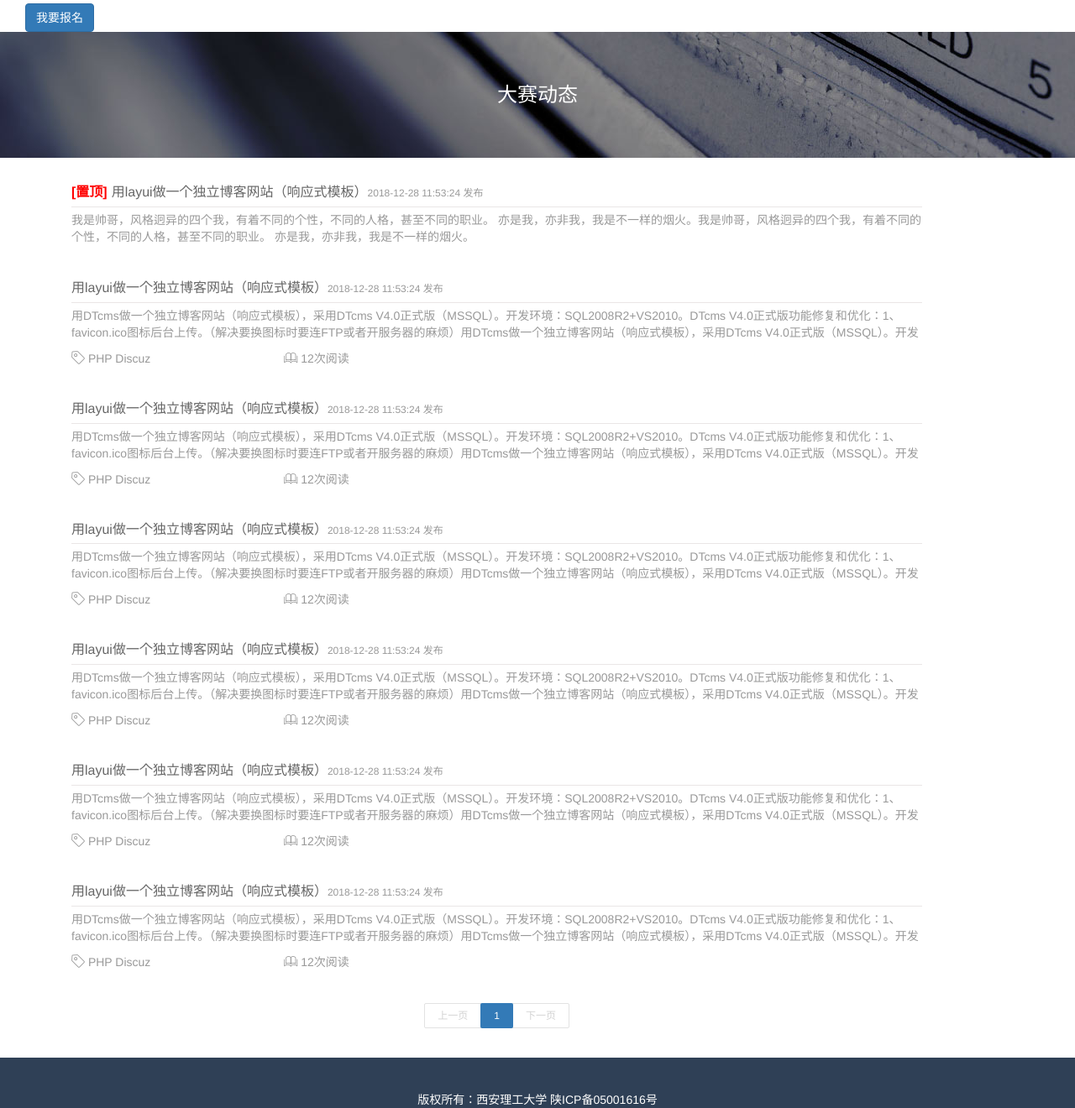
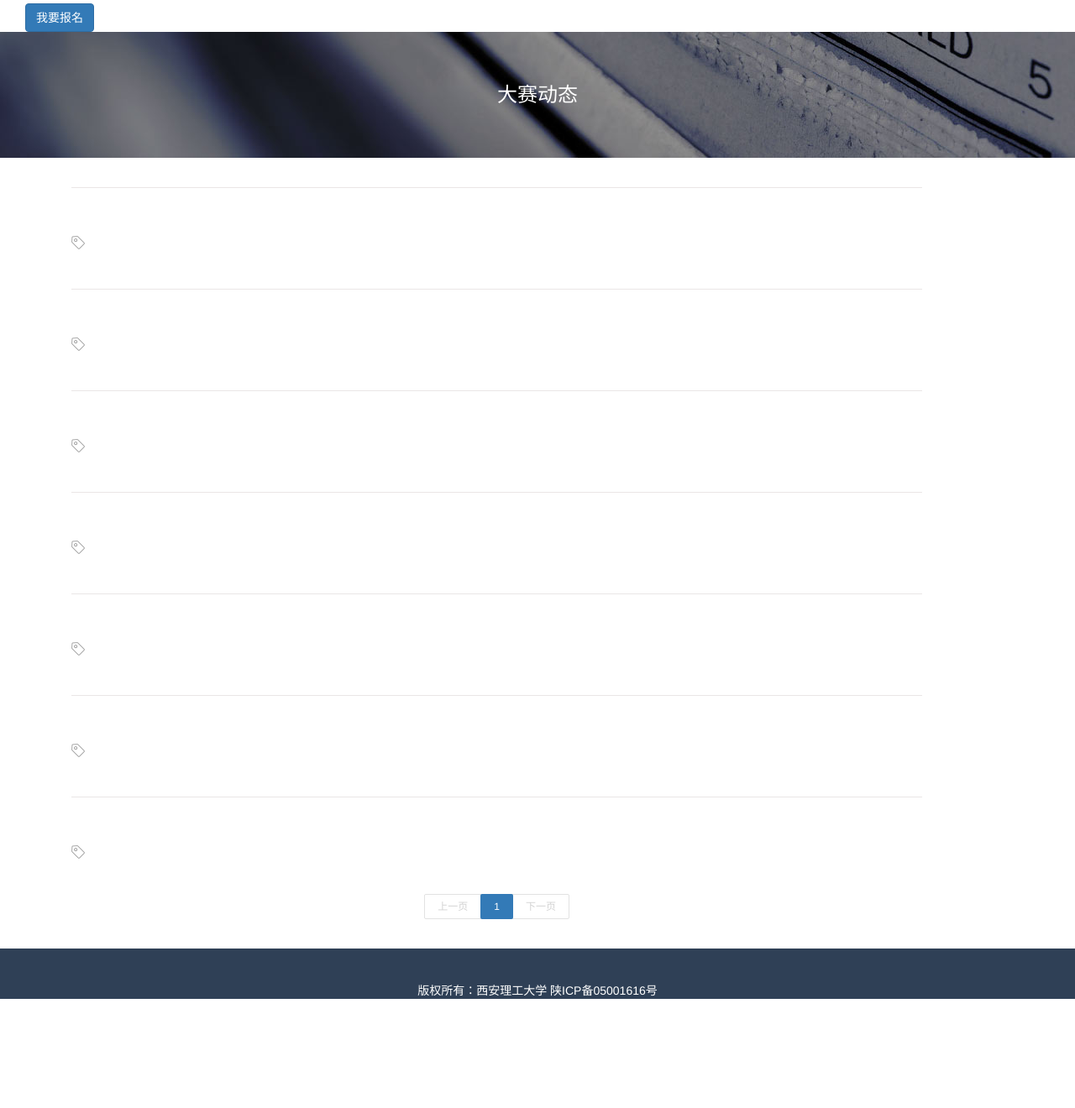
Before and after one commit to XAUT-F3/XAUTCompetitionManagementSystem, a Django app: template com/templates/indexNews.html in a window 1280 px wide. Shown: the part 152-1472 px from the top of the page at 84% size. After the commit the page ends 1342 px from the top, so only its background shows below. Run offline with Django 3.2, Linux system fonts and the light colour scheme; tables that the repository leaves empty hold one stand-in row (values such as "Sample post"); the template is opened without the code that fills it: values that come from a table or form of the project are taken from there, most other values are stand-ins (such as "Sample title", 1, 10 or a date in 2020); some libraries are stand-ins or nearby versions.

Commit message:
AndersonLee对新闻功能进行了进一步完善
这次主要修改了一下几点：
1.后台增加了新闻的删除、查看和修改功能。

2.可以查看新闻的具体信息。

3.增加了大赛动态的新闻翻页功能。

```diff
--- a/com/admins/urls.py
+++ b/com/admins/urls.py
@@ -10,4 +10,7 @@
     # 新闻列表
     path('getNewsList/', views.getNewsList, name='getNewsList'),
     path('newsList/', views.newsList, name='newsList'),
+    path('delNews/', views.delNews, name='delNews'),  # 删除新闻
+    path('updateNews/<int:id>', views.updateNews, name='updateNews'),  # 获取更新新闻的页面
+    path('updateNewsDetails', views.updateNewsDetails, name='updateNewsDetails')  # 更新页面的post请求
 ]
--- a/com/templates/index.html
+++ b/com/templates/index.html
@@ -256,7 +256,7 @@
         </div>
     </div>
     <div class="text-center btn-cor">
-        <button type="button" class="btn btn-primary text-center blue-btn"> 了解更多</button>
+        <a href="{% url 'indexNews' %}"><button type="button" class="btn btn-primary text-center blue-btn"> 了解更多</button></a>
     </div>
 </div>
 <!--大赛动态结束-->
@@ -317,7 +317,9 @@
             let news_title = document.getElementsByClassName('news-title');
             let news_date = document.getElementsByClassName('news-date');
             let news_body = document.getElementsByClassName('hid');
+            let que = document.getElementsByClassName('que')
             for (let i = 0; i < 3; i++) {
+                que[i].setAttribute("href", '{% url 'indexNews' %}' + news[i].id);
                 news_title[i].innerHTML = news[i].title;
                 news_date[i].innerHTML = news[i].time;
                 news_body[i].innerHTML = news[i].context;
--- a/com/templates/indexNews.html
+++ b/com/templates/indexNews.html
@@ -9,7 +9,7 @@
     <meta name="apple-mobile-web-app-status-bar-style" content="black">
     <meta name="apple-mobile-web-app-capable" content="yes">
     <meta name="format-detection" content="telephone=no">
-    <title>首页 - Blog</title>
+    <title>西安理工大学竞赛管理系统-大赛动态</title>
     <link rel="shortcut icon" href="../static/favicon.ico">
     <link rel="stylesheet" href="../static/layui/css/layui.css">
     <link rel="stylesheet" href="../static/css/common.css">
@@ -118,43 +118,34 @@
             <div class="layui-row">
                 <!--                顶部-->
                 <div class="layui-col-md12 margin20"></div>
-                <!--                置顶-->
-                <div class="layui-col-md12">
-                    <div class="main zdbox">
-                        <div class="subject"><b>[置顶]</b><a href="javascript:;">用layui做一个独立博客网站（响应式模板）</a><em>2018-12-28
-                            11:53:24 发布</em></div>
-                        <div class="content">我是帅哥，风格迥异的四个我，有着不同的个性，不同的人格，甚至不同的职业。
-                            亦是我，亦非我，我是不一样的烟火。我是帅哥，风格迥异的四个我，有着不同的个性，不同的人格，甚至不同的职业。
-                            亦是我，亦非我，我是不一样的烟火。
-                        </div>
-                    </div>
-                </div>
-                <div class="layui-col-md12 margin20"></div>
+                <!--                                置顶-->
+                <!--                <div class="layui-col-md12">-->
+                <!--                    <div class="main zdbox">-->
+                <!--                        <div class="subject"><b>[置顶]</b><a href="javascript:;">用layui做一个独立博客网站（响应式模板）</a><em>2018-12-28-->
+                <!--                            11:53:24 发布</em></div>-->
+                <!--                        <div class="content">我是帅哥，风格迥异的四个我，有着不同的个性，不同的人格，甚至不同的职业。-->
+                <!--                            亦是我，亦非我，我是不一样的烟火。我是帅哥，风格迥异的四个我，有着不同的个性，不同的人格，甚至不同的职业。-->
+                <!--                            亦是我，亦非我，我是不一样的烟火。-->
+                <!--                        </div>-->
+                <!--                    </div>-->
+                <!--                </div>-->
+                <!--                <div class="layui-col-md12 margin20"></div>-->
 
                 <!--                具体内容-->
-                <div class="layui-col-md12">
+                <div class="layui-col-md12 large-box">
                     <div class="main list">
-                        <div class="subject"><a href="javascript:;">用layui做一个独立博客网站（响应式模板）</a><em>2018-12-28
-                            11:53:24 发布</em></div>
+                        <div class="subject"><a href="javascript:;" class="page-title"></a>
+                            <div style="float: right; margin-right: 50px"><em><span class="page-date"></span></em>
+                            </div>
+                        </div>
                         <div class="content layui-row">
                             <div class="layui-col-md12">
-                                <div class="list-text" style="height: 40px">用DTcms做一个独立博客网站（响应式模板），采用DTcms
-                                    V4.0正式版（MSSQL）。开发环境：SQL2008R2+VS2010。DTcms
-                                    V4.0正式版功能修复和优化：1、favicon.ico图标后台上传。（解决要换图标时要连FTP或者开服务器的麻烦）用DTcms做一个独立博客网站（响应式模板），采用DTcms
-                                    V4.0正式版（MSSQL）。开发环境：SQL2008R2+VS2010。DTcms
-
+                                <div class="list-text page-context" style="height: 40px">
                                 </div>
                                 <div class="list-stat layui-row">
-
                                     <div class="layui-col-xs3 layui-col-md3 Label">
                                         <i class="layui-icon layui-icon-note"></i>
-                                        <a href="javascript:;">PHP</a>
-                                        <a href="javascript:;">Discuz</a>
-                                    </div>
-
-                                    <div class="layui-col-xs3 layui-col-md3">
-                                        <i class="layui-icon layui-icon-read"></i>
-                                        <em>12次阅读</em>
+                                        <span class="page-type"></span>
                                     </div>
                                 </div>
                             </div>
@@ -162,29 +153,20 @@
                     </div>
                 </div>
                 <div class="layui-col-md12 margin20"></div>
-                <div class="layui-col-md12">
+                <div class="layui-col-md12 large-box">
                     <div class="main list">
-                        <div class="subject"><a href="javascript:;">用layui做一个独立博客网站（响应式模板）</a><em>2018-12-28
-                            11:53:24 发布</em></div>
+                        <div class="subject"><a href="javascript:;" class="page-title"></a>
+                            <div style="float: right; margin-right: 50px"><em><span class="page-date"></span></em>
+                            </div>
+                        </div>
                         <div class="content layui-row">
                             <div class="layui-col-md12">
-                                <div class="list-text" style="height: 40px">用DTcms做一个独立博客网站（响应式模板），采用DTcms
-                                    V4.0正式版（MSSQL）。开发环境：SQL2008R2+VS2010。DTcms
-                                    V4.0正式版功能修复和优化：1、favicon.ico图标后台上传。（解决要换图标时要连FTP或者开服务器的麻烦）用DTcms做一个独立博客网站（响应式模板），采用DTcms
-                                    V4.0正式版（MSSQL）。开发环境：SQL2008R2+VS2010。DTcms
-
+                                <div class="list-text page-context" style="height: 40px">
                                 </div>
                                 <div class="list-stat layui-row">
-
                                     <div class="layui-col-xs3 layui-col-md3 Label">
                                         <i class="layui-icon layui-icon-note"></i>
-                                        <a href="javascript:;">PHP</a>
-                                        <a href="javascript:;">Discuz</a>
-                                    </div>
-
-                                    <div class="layui-col-xs3 layui-col-md3">
-                                        <i class="layui-icon layui-icon-read"></i>
-                                        <em>12次阅读</em>
+                                        <span class="page-type"></span>
                                     </div>
                                 </div>
                             </div>
@@ -192,29 +174,20 @@
                     </div>
                 </div>
                 <div class="layui-col-md12 margin20"></div>
-                <div class="layui-col-md12">
+                <div class="layui-col-md12 large-box">
                     <div class="main list">
-                        <div class="subject"><a href="javascript:;">用layui做一个独立博客网站（响应式模板）</a><em>2018-12-28
-                            11:53:24 发布</em></div>
+                        <div class="subject"><a href="javascript:;" class="page-title"></a>
+                            <div style="float: right; margin-right: 50px"><em><span class="page-date"></span></em>
+                            </div>
+                        </div>
                         <div class="content layui-row">
                             <div class="layui-col-md12">
-                                <div class="list-text" style="height: 40px">用DTcms做一个独立博客网站（响应式模板），采用DTcms
-                                    V4.0正式版（MSSQL）。开发环境：SQL2008R2+VS2010。DTcms
-                                    V4.0正式版功能修复和优化：1、favicon.ico图标后台上传。（解决要换图标时要连FTP或者开服务器的麻烦）用DTcms做一个独立博客网站（响应式模板），采用DTcms
-                                    V4.0正式版（MSSQL）。开发环境：SQL2008R2+VS2010。DTcms
-
+                                <div class="list-text page-context" style="height: 40px">
                                 </div>
                                 <div class="list-stat layui-row">
-
                                     <div class="layui-col-xs3 layui-col-md3 Label">
                                         <i class="layui-icon layui-icon-note"></i>
-                                        <a href="javascript:;">PHP</a>
-                                        <a href="javascript:;">Discuz</a>
-                                    </div>
-
-                                    <div class="layui-col-xs3 layui-col-md3">
-                                        <i class="layui-icon layui-icon-read"></i>
-                                        <em>12次阅读</em>
+                                        <span class="page-type"></span>
                                     </div>
                                 </div>
                             </div>
@@ -222,29 +195,20 @@
                     </div>
                 </div>
                 <div class="layui-col-md12 margin20"></div>
-                <div class="layui-col-md12">
+                <div class="layui-col-md12 large-box">
                     <div class="main list">
-                        <div class="subject"><a href="javascript:;">用layui做一个独立博客网站（响应式模板）</a><em>2018-12-28
-                            11:53:24 发布</em></div>
+                        <div class="subject"><a href="javascript:;" class="page-title"></a>
+                            <div style="float: right; margin-right: 50px"><em><span class="page-date"></span></em>
+                            </div>
+                        </div>
                         <div class="content layui-row">
                             <div class="layui-col-md12">
-                                <div class="list-text" style="height: 40px">用DTcms做一个独立博客网站（响应式模板），采用DTcms
-                                    V4.0正式版（MSSQL）。开发环境：SQL2008R2+VS2010。DTcms
-                                    V4.0正式版功能修复和优化：1、favicon.ico图标后台上传。（解决要换图标时要连FTP或者开服务器的麻烦）用DTcms做一个独立博客网站（响应式模板），采用DTcms
-                                    V4.0正式版（MSSQL）。开发环境：SQL2008R2+VS2010。DTcms
-
+                                <div class="list-text page-context" style="height: 40px">
                                 </div>
                                 <div class="list-stat layui-row">
-
                                     <div class="layui-col-xs3 layui-col-md3 Label">
                                         <i class="layui-icon layui-icon-note"></i>
-                                        <a href="javascript:;">PHP</a>
-                                        <a href="javascript:;">Discuz</a>
-                                    </div>
-
-                                    <div class="layui-col-xs3 layui-col-md3">
-                                        <i class="layui-icon layui-icon-read"></i>
-                                        <em>12次阅读</em>
+                                        <span class="page-type"></span>
                                     </div>
                                 </div>
                             </div>
@@ -252,29 +216,20 @@
                     </div>
                 </div>
                 <div class="layui-col-md12 margin20"></div>
-                <div class="layui-col-md12">
+                <div class="layui-col-md12 large-box">
                     <div class="main list">
-                        <div class="subject"><a href="javascript:;">用layui做一个独立博客网站（响应式模板）</a><em>2018-12-28
-                            11:53:24 发布</em></div>
+                        <div class="subject"><a href="javascript:;" class="page-title"></a>
+                            <div style="float: right; margin-right: 50px"><em><span class="page-date"></span></em>
+                            </div>
+                        </div>
                         <div class="content layui-row">
                             <div class="layui-col-md12">
-                                <div class="list-text" style="height: 40px">用DTcms做一个独立博客网站（响应式模板），采用DTcms
-                                    V4.0正式版（MSSQL）。开发环境：SQL2008R2+VS2010。DTcms
-                                    V4.0正式版功能修复和优化：1、favicon.ico图标后台上传。（解决要换图标时要连FTP或者开服务器的麻烦）用DTcms做一个独立博客网站（响应式模板），采用DTcms
-                                    V4.0正式版（MSSQL）。开发环境：SQL2008R2+VS2010。DTcms
-
+                                <div class="list-text page-context" style="height: 40px">
                                 </div>
                                 <div class="list-stat layui-row">
-
                                     <div class="layui-col-xs3 layui-col-md3 Label">
                                         <i class="layui-icon layui-icon-note"></i>
-                                        <a href="javascript:;">PHP</a>
-                                        <a href="javascript:;">Discuz</a>
-                                    </div>
-
-                                    <div class="layui-col-xs3 layui-col-md3">
-                                        <i class="layui-icon layui-icon-read"></i>
-                                        <em>12次阅读</em>
+                                        <span class="page-type"></span>
                                     </div>
                                 </div>
                             </div>
@@ -282,29 +237,20 @@
                     </div>
                 </div>
                 <div class="layui-col-md12 margin20"></div>
-                <div class="layui-col-md12">
+                <div class="layui-col-md12 large-box">
                     <div class="main list">
-                        <div class="subject"><a href="javascript:;">用layui做一个独立博客网站（响应式模板）</a><em>2018-12-28
-                            11:53:24 发布</em></div>
+                        <div class="subject"><a href="javascript:;" class="page-title"></a>
+                            <div style="float: right; margin-right: 50px"><em><span class="page-date"></span></em>
+                            </div>
+                        </div>
                         <div class="content layui-row">
                             <div class="layui-col-md12">
-                                <div class="list-text" style="height: 40px">用DTcms做一个独立博客网站（响应式模板），采用DTcms
-                                    V4.0正式版（MSSQL）。开发环境：SQL2008R2+VS2010。DTcms
-                                    V4.0正式版功能修复和优化：1、favicon.ico图标后台上传。（解决要换图标时要连FTP或者开服务器的麻烦）用DTcms做一个独立博客网站（响应式模板），采用DTcms
-                                    V4.0正式版（MSSQL）。开发环境：SQL2008R2+VS2010。DTcms
-
+                                <div class="list-text page-context" style="height: 40px">
                                 </div>
                                 <div class="list-stat layui-row">
-
                                     <div class="layui-col-xs3 layui-col-md3 Label">
                                         <i class="layui-icon layui-icon-note"></i>
-                                        <a href="javascript:;">PHP</a>
-                                        <a href="javascript:;">Discuz</a>
-                                    </div>
-
-                                    <div class="layui-col-xs3 layui-col-md3">
-                                        <i class="layui-icon layui-icon-read"></i>
-                                        <em>12次阅读</em>
+                                        <span class="page-type"></span>
                                     </div>
                                 </div>
                             </div>
@@ -312,8 +258,27 @@
                     </div>
                 </div>
                 <div class="layui-col-md12 margin20"></div>
-
-
+                <div class="layui-col-md12 large-box">
+                    <div class="main list">
+                        <div class="subject"><a href="javascript:;" class="page-title"></a>
+                            <div style="float: right; margin-right: 50px"><em><span class="page-date"></span></em>
+                            </div>
+                        </div>
+                        <div class="content layui-row">
+                            <div class="layui-col-md12">
+                                <div class="list-text page-context" style="height: 40px">
+                                </div>
+                                <div class="list-stat layui-row">
+                                    <div class="layui-col-xs3 layui-col-md3 Label">
+                                        <i class="layui-icon layui-icon-note"></i>
+                                        <span class="page-type"></span>
+                                    </div>
+                                </div>
+                            </div>
+                        </div>
+                    </div>
+                </div>
+                <div class="layui-col-md12 margin20"></div>
                 <div class="layui-col-md12" id="pages"></div>
             </div>
         </div>
@@ -335,25 +300,45 @@
 <script src="../static/js/index.js"></script>
 <script>
     $(document).ready(() => {
-        $.getJSON()
+        layui.laypage.render({
+            elem: 'pages' //注意，这里的 test1 是 ID，不用加 # 号
+            , count: {{ count }}
+            , theme: '#337AB7'
+            , limit: 7
+            , jump: function (obj, first) {  // 每次跳转页面都会触发的函数
+                //obj包含了当前分页的所有参数，比如：
+                console.log(obj.curr); //得到当前页，以便向服务端请求对应页的数据。
+                console.log(obj.limit); //得到每页显示的条数
+                $.getJSON('{% url 'indexNewsDetails' %}', {'page': obj.curr, 'limit': obj.limit}, (args) => {
+                    for (let i = 0; i < this.limit; i++) {
+                        $('.large-box')[i].style.display = 'block'
+                    }
+                    if (args.trueLength < this.limit) {
+                        for (let i = args.trueLength; i < this.limit; i++) {
+                            $('.large-box')[i].style.display = 'none';
+                        }
+                    }
+                    let title = document.getElementsByClassName('page-title');
+                    let type = $('.page-type');
+                    let pageDate = $('.page-date');
+                    let context = $('.page-context');
+                    for (let i = 0; i < this.limit; i++) {
+                        title[i].innerHTML = args.data[i].title;
+                        let idle = 1
+                        title[i].setAttribute("href", '{% url 'indexNews' %}' + args.data[i].id);
 
+                        context[i].innerHTML = args.data[i].context;
+                        context[i].innerText = context[i].innerText.replace(/[\s\r\\n]/g, "");
+                        type[i].innerHTML = args.data[i].type;
+                        pageDate[i].innerHTML = args.data[i].time;
+
+                        /*为a附上链接*/
+                    }
+                });
+            }
+        });
     })
 
-    layui.laypage.render({
-        elem: 'pages' //注意，这里的 test1 是 ID，不用加 # 号
-        , count: 10 //数据总数，从服务端得到
-        , theme: '#337AB7'
-        , jump: function (obj, first) {
-            //obj包含了当前分页的所有参数，比如：
-            console.log(obj.curr); //得到当前页，以便向服务端请求对应页的数据。
-            console.log(obj.limit); //得到每页显示的条数
-            $.getJSON('')
 
-            //首次不执行
-            if (!first) {
-                //do something
-            }
-        }
-    });
 </script>
 </html>
```
Also changed, not shown: com/admins/views.py (+26 -1 lines), com/templates/newsDetail.html (added, +101 -0 lines), com/templates/newsList.html (+20 -13 lines), com/templates/showNews.html (deleted, +0 -28 lines), com/templates/updateNews.html (added, +160 -0 lines), com/uauth/newsViews.py (+23 -9 lines), com/uauth/urls.py (+6 -6 lines).
